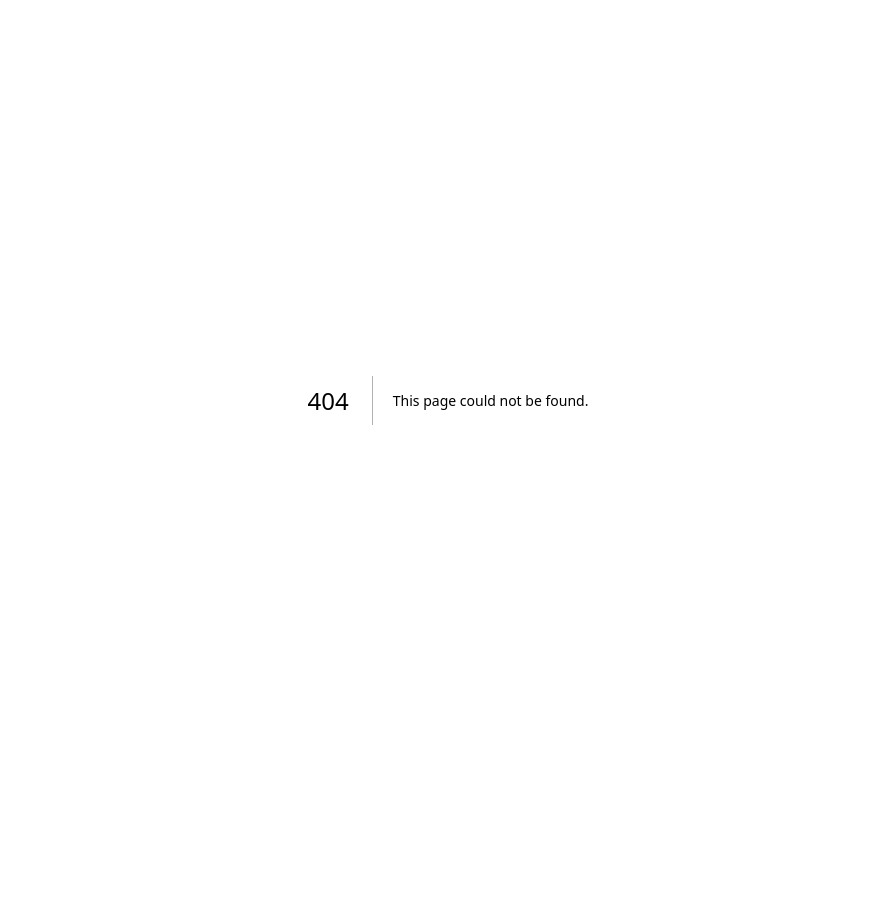
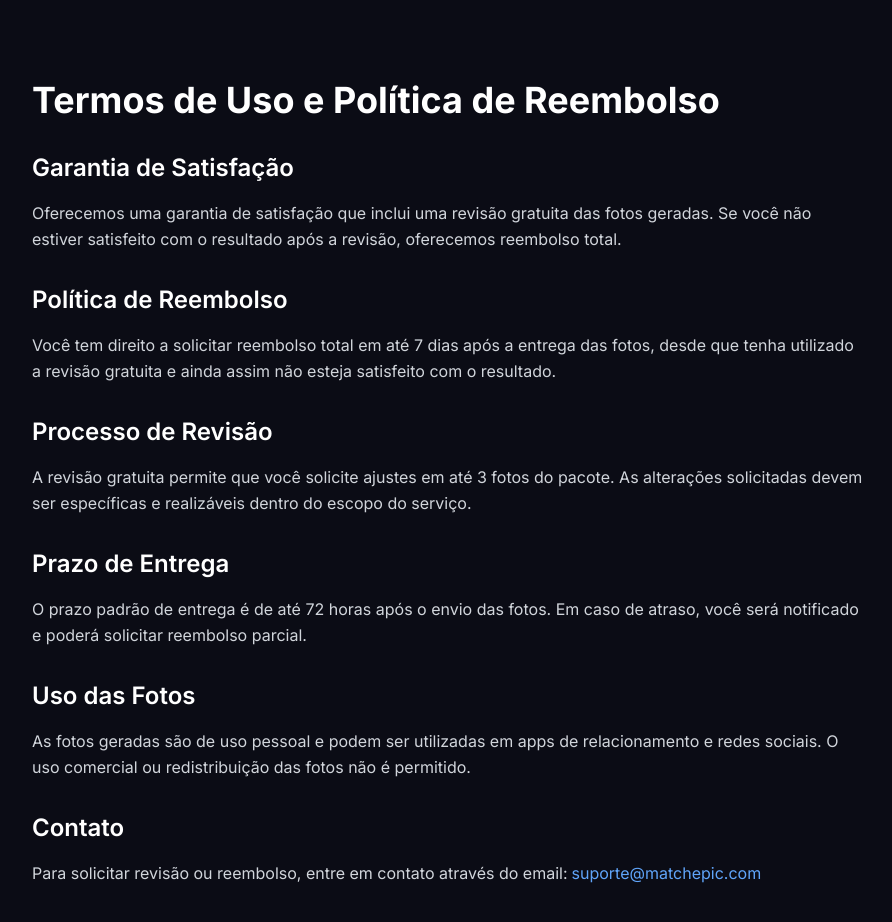
Before and after one commit to Aouza/matchepic, a Next.js app: page /termos in a window 1280 px wide. Before the commit this address had no page. Shown: the top 922 px of the page, without its empty margins (192-1084 px from the left). Before the commit the page ends 800 px from the top, so only its background shows below. Built offline with nearby package versions, Linux system fonts and the light colour scheme.

Commit message:
feat: add terms and refund policy page

```diff
--- /dev/null
+++ b/src/app/termos/page.tsx
@@ -0,0 +1,61 @@
+export default function Terms() {
+  return (
+    <main className="min-h-screen bg-[#0B0C15] text-white py-20">
+      <div className="max-w-4xl mx-auto px-4 sm:px-6 lg:px-8">
+        <h1 className="text-4xl font-bold mb-8">Termos de Uso e Política de Reembolso</h1>
+
+        <div className="space-y-8">
+          <section>
+            <h2 className="text-2xl font-semibold mb-4">Garantia de Satisfação</h2>
+            <p className="text-gray-300 leading-relaxed">
+              Oferecemos uma garantia de satisfação que inclui uma revisão gratuita das fotos geradas.
+              Se você não estiver satisfeito com o resultado após a revisão, oferecemos reembolso total.
+            </p>
+          </section>
+
+          <section>
+            <h2 className="text-2xl font-semibold mb-4">Política de Reembolso</h2>
+            <p className="text-gray-300 leading-relaxed">
+              Você tem direito a solicitar reembolso total em até 7 dias após a entrega das fotos,
+              desde que tenha utilizado a revisão gratuita e ainda assim não esteja satisfeito com o resultado.
+            </p>
+          </section>
+
+          <section>
+            <h2 className="text-2xl font-semibold mb-4">Processo de Revisão</h2>
+            <p className="text-gray-300 leading-relaxed">
+              A revisão gratuita permite que você solicite ajustes em até 3 fotos do pacote.
+              As alterações solicitadas devem ser específicas e realizáveis dentro do escopo do serviço.
+            </p>
+          </section>
+
+          <section>
+            <h2 className="text-2xl font-semibold mb-4">Prazo de Entrega</h2>
+            <p className="text-gray-300 leading-relaxed">
+              O prazo padrão de entrega é de até 72 horas após o envio das fotos.
+              Em caso de atraso, você será notificado e poderá solicitar reembolso parcial.
+            </p>
+          </section>
+
+          <section>
+            <h2 className="text-2xl font-semibold mb-4">Uso das Fotos</h2>
+            <p className="text-gray-300 leading-relaxed">
+              As fotos geradas são de uso pessoal e podem ser utilizadas em apps de relacionamento
+              e redes sociais. O uso comercial ou redistribuição das fotos não é permitido.
+            </p>
+          </section>
+
+          <section>
+            <h2 className="text-2xl font-semibold mb-4">Contato</h2>
+            <p className="text-gray-300 leading-relaxed">
+              Para solicitar revisão ou reembolso, entre em contato através do email:
+              <a href="mailto:suporte@matchepic.com" className="text-blue-400 hover:text-blue-300 ml-1">
+                suporte@matchepic.com
+              </a>
+            </p>
+          </section>
+        </div>
+      </div>
+    </main>
+  );
+}
```
